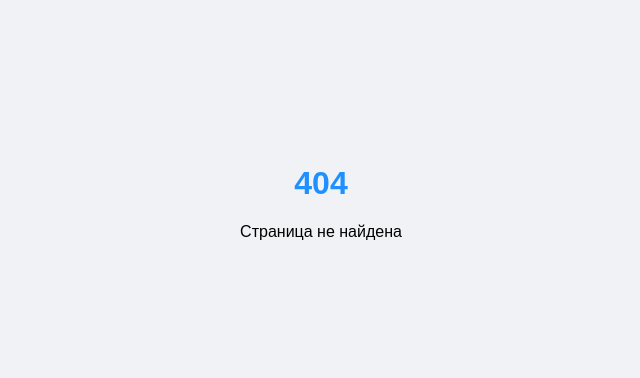
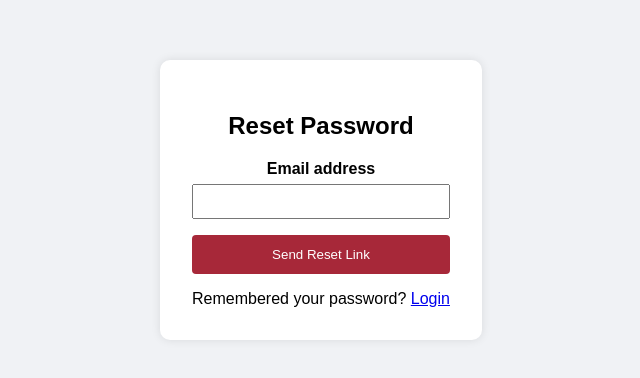
Before and after one commit to dimashtrikman/freediving-frontend, a React (Create React App) app: page /reset-password in a window 1280 px wide. Before the commit this address had no page. Shown: the part 200-578 px from the top of the page, without its empty margins (319-959 px from the left). Built offline with nearby package versions, Linux system fonts and the light colour scheme.

Commit message:
Created ResetPasswordPage, rewrite code with MobX

```diff
--- a/package.json
+++ b/package.json
@@ -8,7 +8,10 @@
     "@testing-library/jest-dom": "^6.6.3",
     "@testing-library/react": "^16.3.0",
     "@testing-library/user-event": "^13.5.0",
+    "axios": "^1.9.0",
     "freedivingcourse": "file:",
+    "mobx": "^6.13.7",
+    "mobx-react-lite": "^4.1.0",
     "react": "^19.1.0",
     "react-dom": "^19.1.0",
     "react-redux": "^9.2.0",
--- a/src/App.css
+++ b/src/App.css
@@ -176,3 +176,38 @@ h1 {
 .login-link a:hover {
   text-decoration: underline;
 }
+
+  /* ----------------------------------------------------------------------- */
+  /* ResetPasswordPage */
+
+.reset-container {
+  max-width: 320px;
+  margin: 100px auto;
+  padding: 2rem;
+  background-color: white;
+  border-radius: 10px;
+  box-shadow: 0 0 10px rgba(0,0,0,0.1);
+}
+
+.form-group {
+  margin-bottom: 1rem;
+}
+
+.reset-button {
+  width: 100%;
+  padding: 0.75rem;
+  background-color: #a72839;
+  color: white;
+  border: none;
+  border-radius: 4px;
+}
+
+.back-link {
+  margin-top: 1rem;
+  text-align: center;
+}
+
+.forgot-password {
+  margin-top: 1rem;
+  text-align: center;
+}
--- a/src/App.js
+++ b/src/App.js
@@ -13,6 +13,9 @@ import {MarketingPage} from './pages/Marketing/MarketingPage';
 import {StaticApneaApp} from './pages/StaticApnea/StaticApneaApp';
 import {PaymentPage} from './pages/Payment/PaymentPage';
 import {NotFoundPage} from './pages/NotFoundPage';
+import ResetPasswordPage from './pages/Auth/ResetPasswordPage';
+import PrivateRoute from './components/PrivateRoute';
+
 
 function App() {
   return (
@@ -21,8 +24,16 @@ function App() {
         <Route path="/" element={<HomePage />} />
         <Route path="/login" element={<LoginPage />} />
         <Route path="/register" element={<RegisterPage />} />
+        <Route path="/reset-password" element={<ResetPasswordPage />} />
         <Route path="/demo" element={<DemoAccessPage />} />
-        <Route path="/dashboard" element={<DashboardPage />} />
+        <Route
+          path="/dashboard"
+          element={
+            <PrivateRoute>
+              <DashboardPage />
+            </PrivateRoute>
+          }
+        />
         <Route path="/lessons" element={<LessonsPage />} />
         <Route path="/lesson/:id" element={<LessonPage />} />
         <Route path="/quiz/:id" element={<QuizPage />} />
--- /dev/null
+++ b/src/components/PrivateRoute.jsx
@@ -0,0 +1,10 @@
+import React from 'react';
+import { Navigate } from 'react-router-dom';
+import { observer } from 'mobx-react-lite';
+import AuthStore from '../stores/AuthStore';
+
+const PrivateRoute = observer(({ children }) => {
+  return AuthStore.isAuth ? children : <Navigate to="/login" />;
+});
+
+export default PrivateRoute;
--- a/src/pages/Auth/LoginPage.js
+++ b/src/pages/Auth/LoginPage.js
@@ -1,68 +1,43 @@
-import { useState } from 'react';
-import { API_URL } from '../../utils/global';
+import React, { useState } from 'react';
+import { observer } from 'mobx-react-lite';
+import AuthStore from '../../stores/AuthStore';
+import { useNavigate, Link } from 'react-router-dom';
 
-
-
-export const LoginPage = () => {
-  const [formData, setFormData] = useState({ email: '', password: '' });
-  const [error, setError] = useState('');
-
-  const handleChange = (e) => {
-    setFormData((prev) => ({
-      ...prev,
-      [e.target.name]: e.target.value,
-    }));
-  };
+export const LoginPage = observer(() => {
+  const [email, setEmail] = useState('');
+  const [password, setPassword] = useState('');
+  const navigate = useNavigate();
 
   const handleSubmit = async (e) => {
     e.preventDefault();
-    setError('');
-
-    try {
-      const response = await fetch(API_URL + '/login', {
-        method: 'POST',
-        headers: { 'Content-Type': 'application/json' },
-        body: JSON.stringify(formData),
-      });
-
-      const data = await response.json();
-
-      if (!response.ok) {
-        throw new Error(data.message || 'Login failed');
-      }
-
-      // Save token, Ex: in localStorage
-      localStorage.setItem('token', data.token);
-      // Redirect, Ex: to dashboard
-      window.location.href = '/dashboard';
-    } catch (err) {
-      setError(err.message);
-    }
+    await AuthStore.login(email, password);
+    if (AuthStore.isAuth) navigate('/dashboard');
   };
 
+  return (
+    <div className="register-container">
+      <h2>Sign In</h2>
+      <form onSubmit={handleSubmit}>
+        <div className="form-group">
+          <input type="email" placeholder="Email" value={email}
+                onChange={(e) => setEmail(e.target.value)} required />
+        </div>
+        <div className="form-group">
+          <input type="password" placeholder="Password" value={password}
+                onChange={(e) => setPassword(e.target.value)} required />
+        </div>
 
-    return (
-    <>
-    <div class="auth-container">
-      <h2>Sign In to Your Account</h2>
-      <form onSubmit={handleSubmit}>
-        <div class="form-group">
-          <label>Email</label>
-          <input type="email" name="email" required value={formData.email} onChange={handleChange} />
-        </div>
-        <div class="form-group">
-          <label>Password</label>
-          <input type="password" name="password" required value={formData.password} onChange={handleChange} />
-        </div>
-        <button type="submit" class="auth-button">Sign In</button>
+        <button type="submit" className="auth-button">Login</button>
       </form>
-      {error && <p style={{ color: 'red', marginTop: '1rem' }}>{error}</p>}
-      <div class="register-link">
+      {AuthStore.error && <p style={{ color: 'red' }}>{AuthStore.error}</p>}
+      <div className="login-link">
         Don't have an account? <a href="/register">Register</a>
       </div>
+      <div className="forgot-password">
+        <Link to="/reset-password">Forgot your password?</Link>
+      </div>
     </div>
-    </>
-    )
-}
+  );
+});
 
 export default LoginPage;
--- a/src/pages/Auth/RegisterPage.js
+++ b/src/pages/Auth/RegisterPage.js
@@ -1,81 +1,79 @@
-import { useState } from 'react';
-import { API_URL } from '../../utils/global';
+import React, { useState } from 'react';
+import { observer } from 'mobx-react-lite';
+import { useNavigate } from 'react-router-dom';
+import AuthStore from '../../stores/AuthStore';
+import { Link } from 'react-router-dom';
 
-export const RegisterPage = () => {
-  const [formData, setFormData] = useState({
-    email: '',
-    password: '',
-    confirmPassword: '',
-  });
-  const [error, setError] = useState('');
-  const [success, setSuccess] = useState('');
-
-  const handleChange = (e) => {
-    setFormData((prev) => ({
-      ...prev,
-      [e.target.name]: e.target.value,
-    }));
-  };
+export const RegisterPage = observer(() => {
+  const [email, setEmail] = useState('');
+  const [password, setPassword] = useState('');
+  const [confirmPassword, setConfirmPassword] = useState('');
+  const navigate = useNavigate();
 
   const handleSubmit = async (e) => {
     e.preventDefault();
-    setError('');
-    setSuccess('');
 
-    if (formData.password !== formData.confirmPassword) {
-      setError('Passwords do not match');
+    if (password !== confirmPassword) {
+      AuthStore.error = 'Passwords do not match';
       return;
     }
 
-    try {
-      const response = await fetch(API_URL + '/account', {
-        method: 'POST',
-        headers: { 'Content-Type': 'application/json' },
-        body: JSON.stringify({
-          email: formData.email,
-          password: formData.password,
-        }),
-      });
-
-      if (!response.ok) {
-        const data = await response.json();
-        throw new Error(data.message || 'Registration failed');
-      }
-
-      setSuccess('Registration successful! You can now log in.');
-    } catch (err) {
-      setError(err.message);
+    await AuthStore.register(email, password);
+    if (!AuthStore.error) {
+      navigate('/login');
     }
   };
 
-
-    return (
-    <>
+  return (
     <div className="register-container">
       <h2>Create an Account</h2>
       <form onSubmit={handleSubmit}>
         <div className="form-group">
           <label>Email</label>
-          <input type="email" name="email" required value={formData.email} onChange={handleChange} />
+          <input
+            type="email"
+            required
+            value={email}
+            onChange={(e) => setEmail(e.target.value)}
+          />
         </div>
+
         <div className="form-group">
           <label>Password</label>
-          <input type="password" name="password" required value={formData.password} onChange={handleChange} />
+          <input
+            type="password"
+            required
+            value={password}
+            onChange={(e) => setPassword(e.target.value)}
+          />
         </div>
+
         <div className="form-group">
           <label>Confirm Password</label>
-          <input type="password" name="confirmPassword" required value={formData.confirmPassword} onChange={handleChange} />
+          <input
+            type="password"
+            required
+            value={confirmPassword}
+            onChange={(e) => setConfirmPassword(e.target.value)}
+          />
         </div>
-        <button type="submit" className="register-button">Sign Up</button>
+
+        <button type="submit" className="register-button" disabled={AuthStore.isLoading}>
+          {AuthStore.isLoading ? 'Registering...' : 'Sign Up'}
+        </button>
+
+        {AuthStore.error && <p style={{ color: 'red' }}>{AuthStore.error}</p>}
       </form>
-      {error && <p style={{ color: 'red', marginTop: '1rem' }}>{error}</p>}
-      {success && <p style={{ color: 'green', marginTop: '1rem' }}>{success}</p>}
+
       <div className="login-link">
         Already have an account? <a href="/login">Login</a>
       </div>
+      <div className="forgot-password">
+        <Link to="/reset-password">Forgot your password?</Link>
+      </div>
     </div>
-    </>
-    )
-}
+
+  );
+});
 
 export default RegisterPage;
--- /dev/null
+++ b/src/pages/Auth/ResetPasswordPage.jsx
@@ -0,0 +1,51 @@
+import React, { useState } from "react";
+import { observer } from "mobx-react-lite";
+import AuthStore from "../../stores/AuthStore";
+
+const ResetPasswordPage = observer(() => {
+  const [email, setEmail] = useState("");
+  const [submitted, setSubmitted] = useState(false);
+
+  const handleSubmit = async (e) => {
+    e.preventDefault();
+    await AuthStore.resetPassword(email);
+    if (!AuthStore.error) {
+      setSubmitted(true);
+    }
+  };
+
+  return (
+    <div className="reset-container">
+      <h2>Reset Password</h2>
+
+      {submitted ? (
+        <p>A password reset link has been sent to your email.</p>
+      ) : (
+        <form onSubmit={handleSubmit}>
+          <div className="form-group">
+            <label>Email address</label>
+            <input
+              type="email"
+              required
+              value={email}
+              onChange={(e) => setEmail(e.target.value)}
+              disabled={AuthStore.isLoading}
+            />
+          </div>
+
+          <button type="submit" className="reset-button" disabled={AuthStore.isLoading}>
+            {AuthStore.isLoading ? "Sending..." : "Send Reset Link"}
+          </button>
+
+          {AuthStore.error && <p style={{ color: "red" }}>{AuthStore.error}</p>}
+        </form>
+      )}
+
+      <div className="back-link">
+        Remembered your password? <a href="/login">Login</a>
+      </div>
+    </div>
+  );
+});
+
+export default ResetPasswordPage;
--- a/src/stores/AuthStore.js
+++ b/src/stores/AuthStore.js
@@ -1,4 +1,5 @@
-import { makeAutoObservable } from 'mobx';
+import { makeAutoObservable, runInAction } from "mobx";
+import axios from "axios";
 
 class AuthStore {
   user = null;
@@ -59,6 +60,27 @@ class AuthStore {
     }
   }
 
+  async resetPassword(email) {
+    this.isLoading = true;
+    this.error = "";
+    try {
+      const response = await axios.post('/api/auth/reset-password', { email });
+      runInAction(() => {
+        if (response.status === 200) {
+          this.isLoading = false;
+        } else {
+          this.error = 'Something went wrong. Please try again.';
+          this.isLoading = false;
+        }
+      });
+    } catch (err) {
+      runInAction(() => {
+        this.error = err.response?.data?.message || 'Server error. Please try again later.';
+        this.isLoading = false;
+      });
+    }
+  }
+
   logout() {
     localStorage.removeItem('token');
     this.user = null;
@@ -66,4 +88,8 @@ class AuthStore {
   }
 }
 
-export default new AuthStore();
+
+
+const authStore = new AuthStore();
+
+export default authStore;
```
Also changed, not shown: 1 other file (tests, documents, lock files or other folders).
